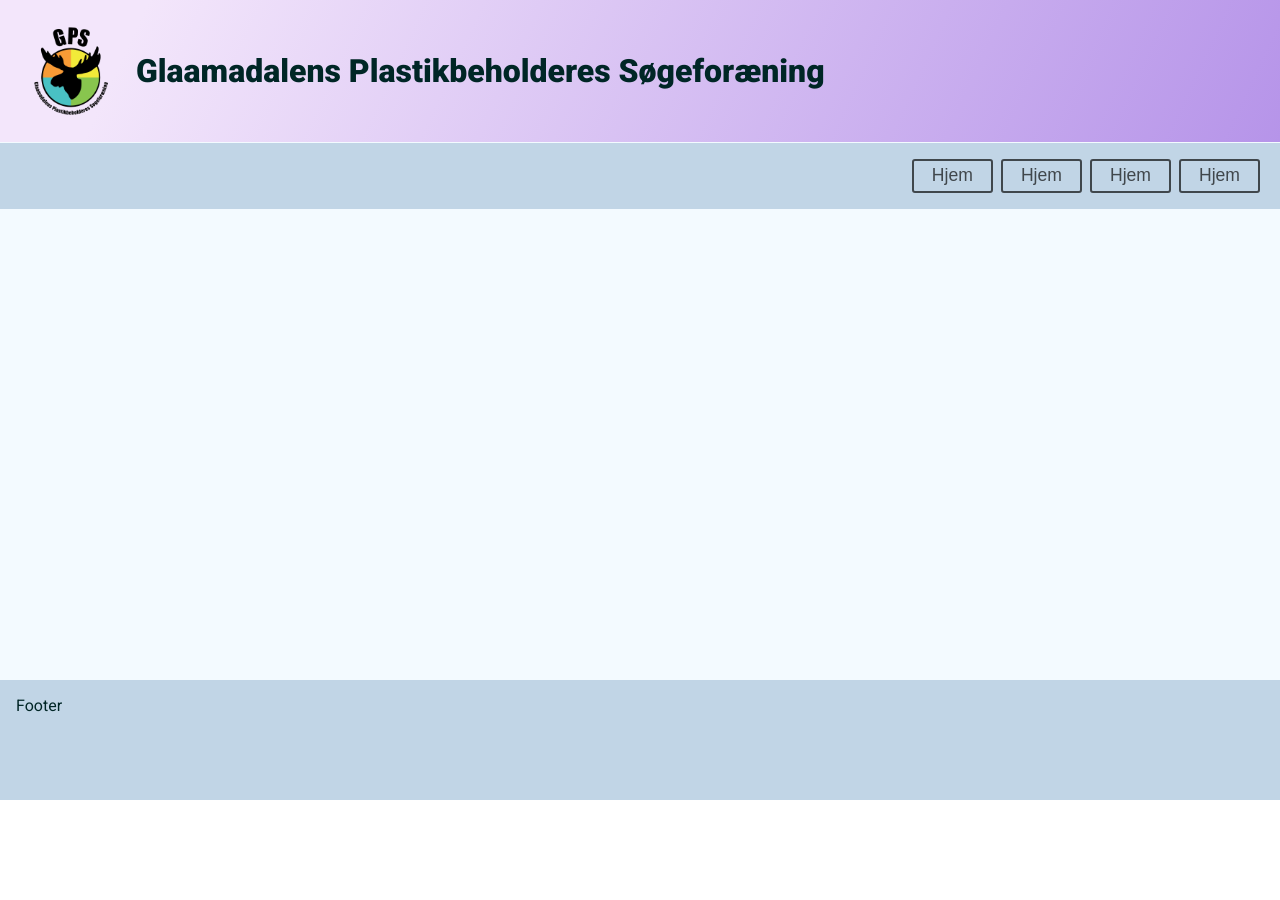
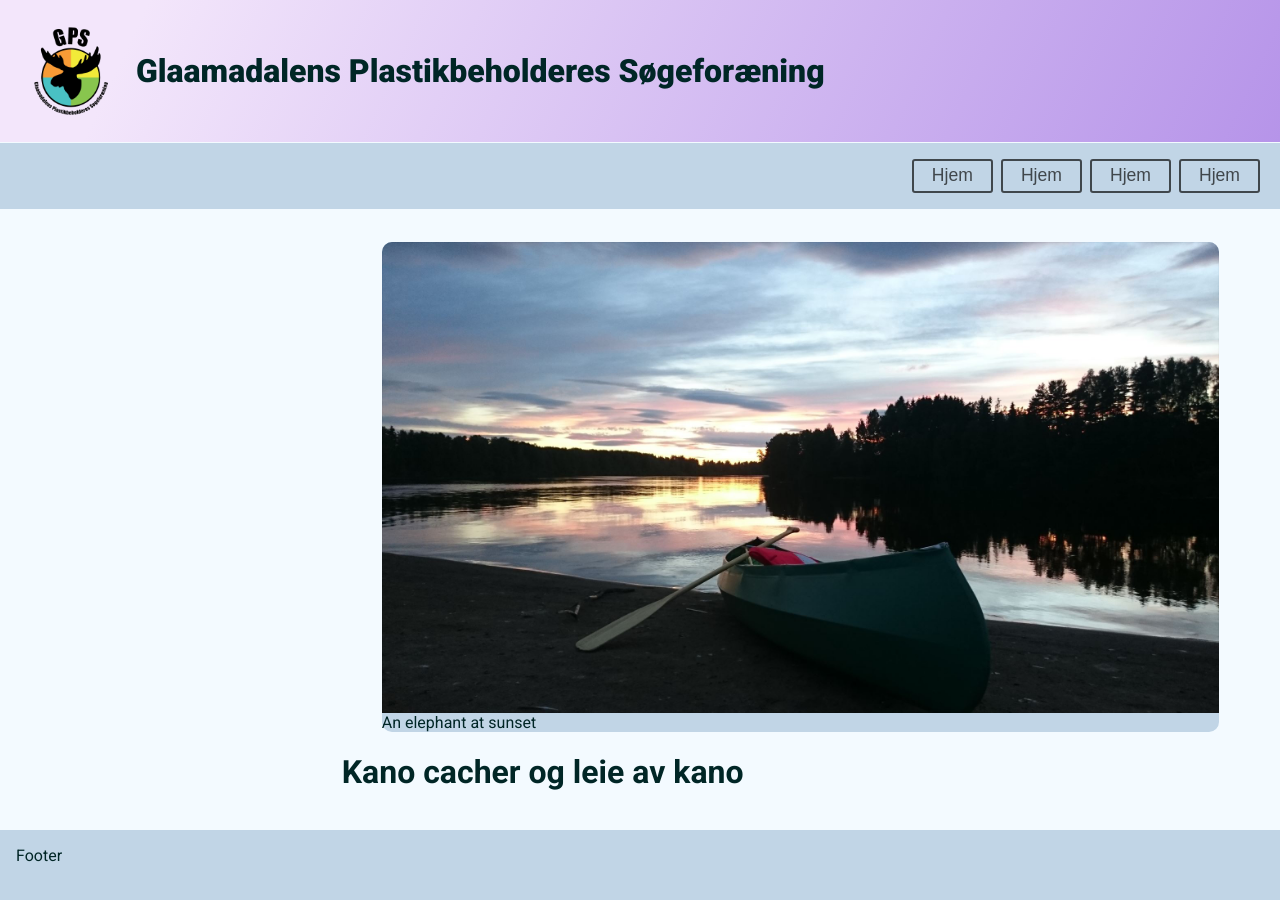
Before and after one commit to OleTjernstad/gps.cms, a Next.js app: page /posts/kano-cacher-og-leie-av-kano in a window 1280 px wide. Shown: the top 900 px of the page. Before the commit the page ends 800 px from the top, so only its background shows below. Built offline with nearby package versions, Linux system fonts and the light colour scheme.

Commit message:
added image to post page

```diff
--- a/layouts/content/post.tsx
+++ b/layouts/content/post.tsx
@@ -1,22 +1,39 @@
+import Image from "next/image";
+import Test from "../../public/image/test.jpg";
 import styled from "styled-components";
 
 const Title = styled.h1``;
 
-const ChildrenWrapper = styled.div`
-  margin-top: 20px;
+interface LandingProps {
+  title: string;
+}
+export const PostLayout = ({ title }: LandingProps) => {
+  return (
+    <PostWrapper>
+      <ImageWrapper>
+        <Image
+          style={{ borderRadius: "10px 10px 0 0" }}
+          src={Test}
+          layout="responsive"
+          objectFit="contain"
+          alt="test image"
+        />
+        <figcaption>An elephant at sunset</figcaption>
+      </ImageWrapper>
+
+      <Title>{title}</Title>
+    </PostWrapper>
+  );
+};
+
+const ImageWrapper = styled.figure`
+  position: relative;
+  flex-grow: 1;
+  border-radius: 10px;
+  background-color: #c1d5e6;
 `;
 
-interface LandingProps {
-  title: string;
-  topSection: React.ReactNode;
-  children: React.ReactNode;
-}
-export const Post = ({ title, topSection, children }: LandingProps) => {
-  return (
-    <>
-      <Title>{title}</Title>
-      {topSection}
-      <ChildrenWrapper>{children}</ChildrenWrapper>
-    </>
-  );
-};
+const PostWrapper = styled.div`
+  padding-left: 5px;
+  padding-right: 5px;
+`;
--- a/layouts/main/index.tsx
+++ b/layouts/main/index.tsx
@@ -11,7 +11,7 @@ const Main = styled.main`
 
 const PageWrapper = styled.div`
   background-color: #f3faff;
-  height: calc(100vh);
+  min-height: calc(100vh);
   box-shadow: 0 0 3px rgba(black, 0.33);
 
   color: #002626;
--- a/pages/posts/[slug].tsx
+++ b/pages/posts/[slug].tsx
@@ -1,6 +1,7 @@
 import Head from "next/head";
 import Image from "next/image";
 import { MainLayout } from "../../layouts/main";
+import { PostLayout } from "../../layouts/content/post";
 import data from "../../data/posts.json";
 
 interface PostProps {
@@ -20,7 +21,9 @@ export default function Post({ post }: PostProps) {
       <Head>
         <title>Glaamadalen</title>
       </Head>
-      <MainLayout></MainLayout>
+      <MainLayout>
+        <PostLayout title={post.title}></PostLayout>
+      </MainLayout>
     </>
   );
 }
```
